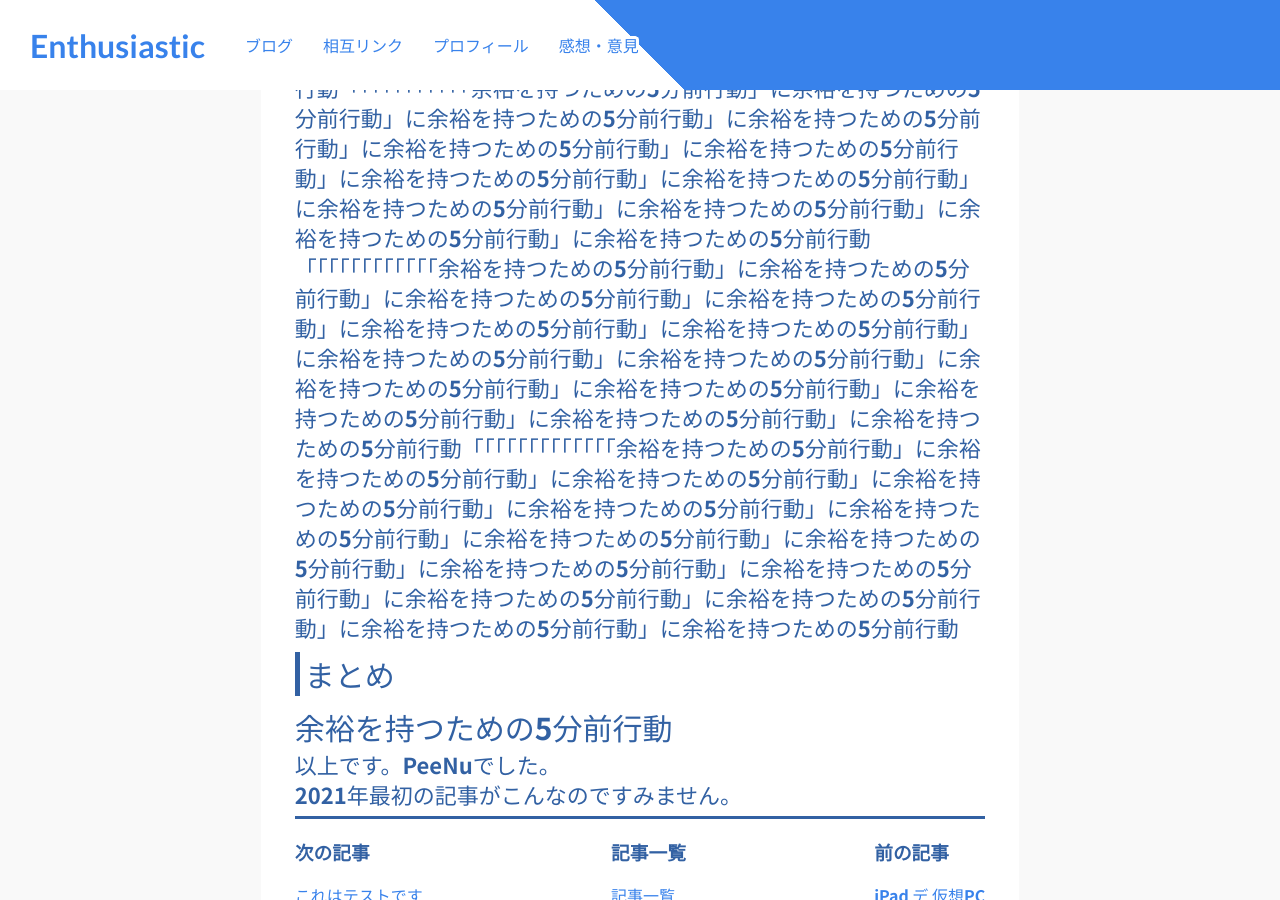
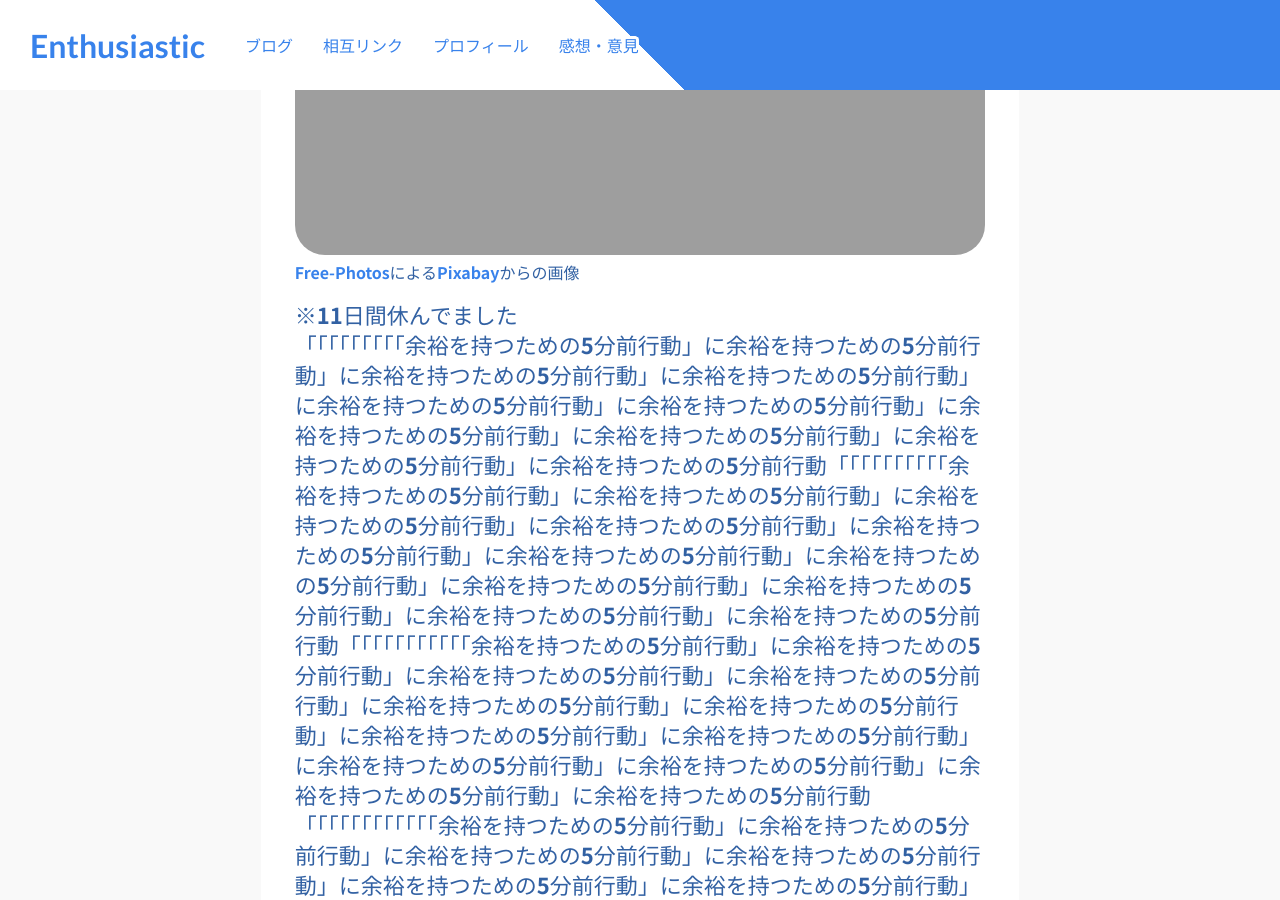
Before and after one commit to Diawadenta/Diawadenta.github.io, a Jekyll site: the page built from _posts/2021-01-11-yoyuu.markdown, in a window 1280 px wide and 900 px high, scrolled down 468 px. Built offline with Jekyll 4.4.1, drawn with Linux system fonts in a browser that asks for light colours.

Commit message:
Update 2021-01-11-yoyuu.markdown

```diff
--- a/_posts/2021-01-11-yoyuu.markdown
+++ b/_posts/2021-01-11-yoyuu.markdown
@@ -2,6 +2,8 @@
 layout: default
 pagename: "余裕を持つための5分前行動"
 showfooter: True
+image: business.png
+imagecaption: <a href="https://pixabay.com/photos/?utm_source=link-attribution&amp;utm_medium=referral&amp;utm_campaign=image&amp;utm_content=690084">Free-Photos</a>による<a href="https://pixabay.com/ja/?utm_source=link-attribution&amp;utm_medium=referral&amp;utm_campaign=image&amp;utm_content=690084">Pixabay</a>からの画像
 ---
 
 ※11日間休んでました
```
